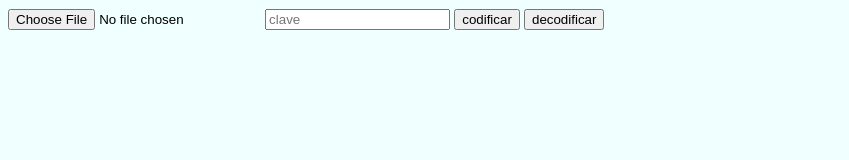
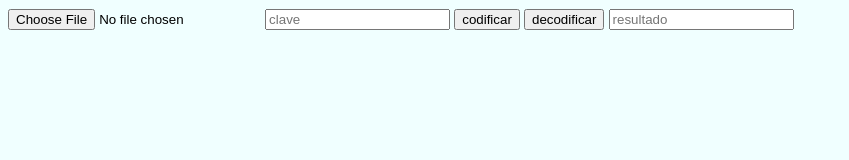
Before and after one commit to martin-sainos-demian/5IV10MartinSainosDemDES, a website: page index.html in a window 1280 px wide. Shown: the whole page, without its empty margins (0-849 px from the left). Drawn offline with nearby package versions, Linux system fonts and the light colour scheme.

Commit message:
Update index.html

```diff
--- a/index.html
+++ b/index.html
@@ -14,7 +14,7 @@
     <input type="text" id="key" placeHolder="clave" />
     <input type="button" id="en" value="codificar"/>
     <input type="button" id="de" value="decodificar"/>
-    <p id="res"></p>
+    <input type="textarea" id="res" placeHolder="resultado" />
 
     <script src="js/des.js">
 
```
